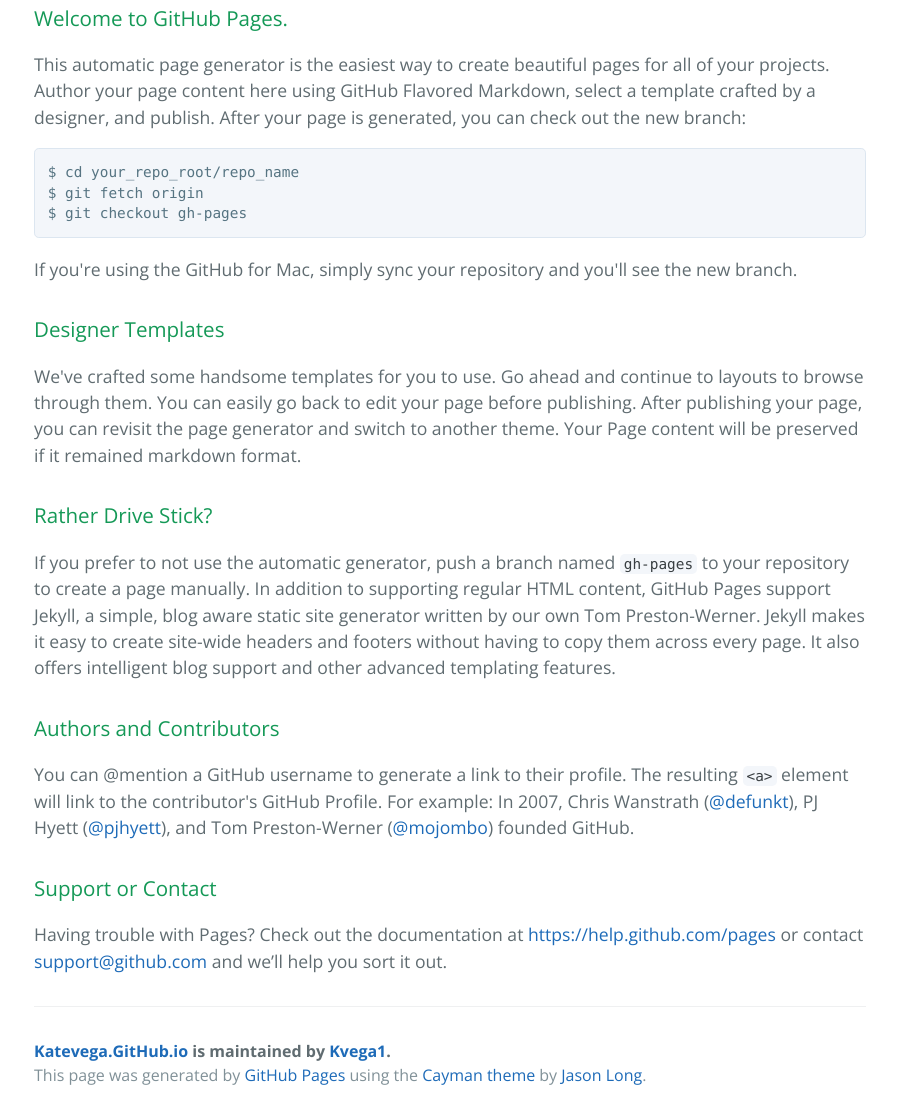
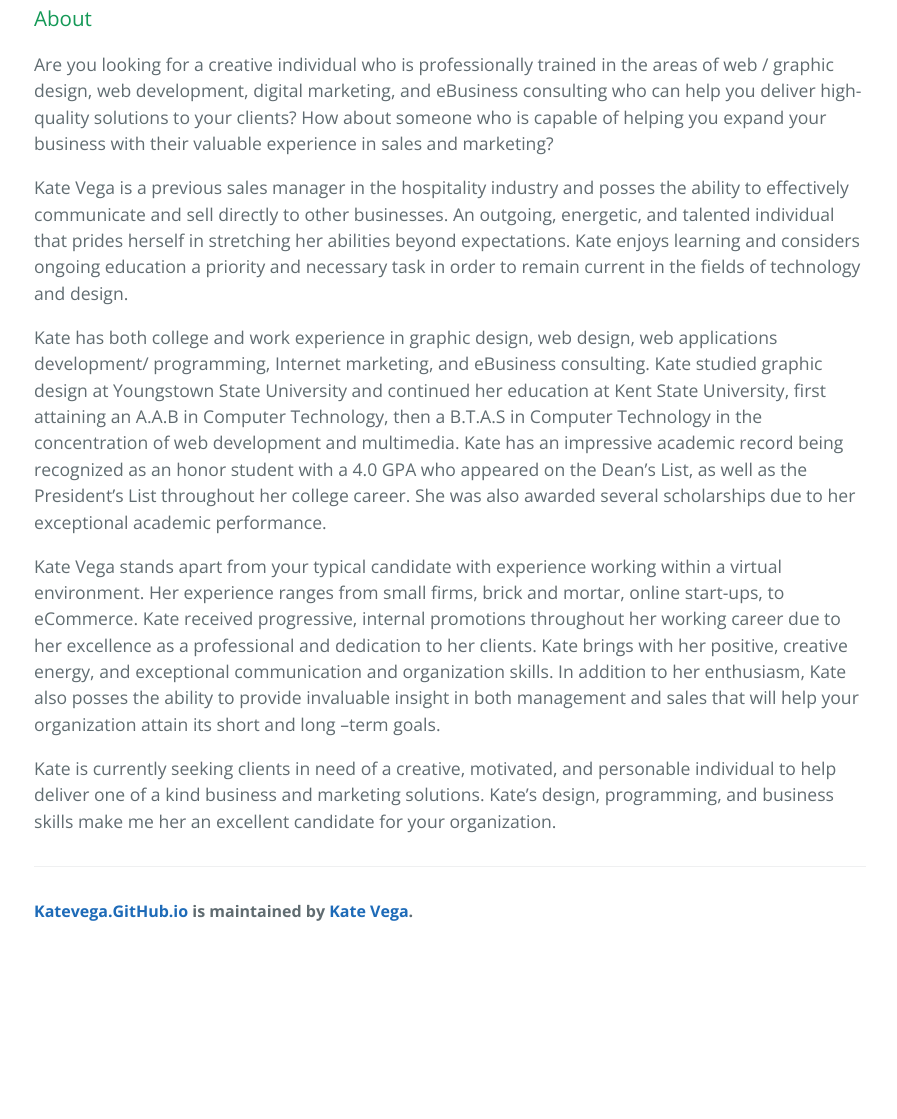
Before and after one commit to Kvega1/katevega.github.io, a plain HTML site: page index.html in a window 1280 px wide. Shown: the part 412-1531 px from the top of the page, without its empty margins (190-1087 px from the left). After the commit the page ends 1367 px from the top, so only its background shows below. Drawn offline with nearby package versions, Linux system fonts and the light colour scheme.

Commit message:
Index.html change body text for Kate Vega
Updated body text "main-content" class from template Index.html 9-28-2016

```diff
--- a/index.html
+++ b/index.html
@@ -11,7 +11,7 @@
   </head>
   <body>
     <section class="page-header">
-      <!-- Added descroptive site title "project name" and subtitle "project-tagline" for Kate Vega - 9-28-2016 -->
+      <!-- Added descriptive site title "project name" and subtitle "project-tagline" for Kate Vega - 9-28-2016 -->
       <h1 class="project-name">Kate Vega on GitHub</h1>
       <h2 class="project-tagline">Graphic, UX, &amp; Web Design / Web Applications Development / Digital Marketing / eBusiness Consulting</h2>
       <a href="https://github.com/Kvega1/katevega.github.io" class="btn">View on GitHub</a>
@@ -19,43 +19,20 @@
       <a href="https://github.com/Kvega1/katevega.github.io/tarball/master" class="btn">Download .tar.gz</a>
     </section>
 
+    <!--Updated body text "main-content" from template Index.html 9-28-2016-->
     <section class="main-content">
-      <h3>
-<a id="welcome-to-github-pages" class="anchor" href="#welcome-to-github-pages" aria-hidden="true"><span aria-hidden="true" class="octicon octicon-link"></span></a>Welcome to GitHub Pages.</h3>
+      <h3>About</h3>
+      <p>Are you looking for a creative individual who is professionally trained in the areas of web / graphic design, web development, digital marketing, and eBusiness consulting who can help you deliver high-quality solutions to your clients? How about someone who is capable of helping you expand your business with their valuable experience in sales and marketing?</p>
+      <p>Kate Vega is a previous sales manager in the hospitality industry and posses the ability to effectively communicate and sell directly to other businesses. An outgoing, energetic, and talented individual that prides herself in stretching her abilities beyond expectations. Kate enjoys learning and considers ongoing education a priority and necessary task in order to remain current in the fields of technology and design.</p>
+      <p>Kate has both college and work experience in graphic design, web design, web applications development/ programming, Internet marketing, and eBusiness consulting. Kate studied graphic design at Youngstown State University and continued her education at Kent State University, first attaining an A.A.B in Computer Technology, then a B.T.A.S in Computer Technology in the concentration of web development and multimedia. Kate has an impressive academic record being recognized as an honor student with a 4.0 GPA who appeared on the Dean’s List, as well as the President’s List throughout her college career. She was also awarded several scholarships due to her exceptional academic performance.</p>
+      <p>Kate Vega stands apart from your typical candidate with experience working within a virtual environment. Her experience ranges from small firms, brick and mortar, online start-ups, to eCommerce. Kate received progressive, internal promotions throughout her working career due to her excellence as a professional and dedication to her clients. Kate brings with her positive, creative energy, and exceptional communication and organization skills. In addition to her enthusiasm, Kate also posses the ability to provide invaluable insight in both management and sales that will help your organization attain its short and long –term goals.</p>
+      <p>Kate is currently seeking clients in need of a creative, motivated, and personable individual to help deliver one of a kind business and marketing solutions. Kate’s design, programming, and business skills make me her an excellent candidate for your organization.</p>
 
-<p>This automatic page generator is the easiest way to create beautiful pages for all of your projects. Author your page content here using GitHub Flavored Markdown, select a template crafted by a designer, and publish. After your page is generated, you can check out the new branch:</p>
-
-<pre><code>$ cd your_repo_root/repo_name
-$ git fetch origin
-$ git checkout gh-pages
-</code></pre>
-
-<p>If you're using the GitHub for Mac, simply sync your repository and you'll see the new branch.</p>
-
-<h3>
-<a id="designer-templates" class="anchor" href="#designer-templates" aria-hidden="true"><span aria-hidden="true" class="octicon octicon-link"></span></a>Designer Templates</h3>
-
-<p>We've crafted some handsome templates for you to use. Go ahead and continue to layouts to browse through them. You can easily go back to edit your page before publishing. After publishing your page, you can revisit the page generator and switch to another theme. Your Page content will be preserved if it remained markdown format.</p>
-
-<h3>
-<a id="rather-drive-stick" class="anchor" href="#rather-drive-stick" aria-hidden="true"><span aria-hidden="true" class="octicon octicon-link"></span></a>Rather Drive Stick?</h3>
-
-<p>If you prefer to not use the automatic generator, push a branch named <code>gh-pages</code> to your repository to create a page manually. In addition to supporting regular HTML content, GitHub Pages support Jekyll, a simple, blog aware static site generator written by our own Tom Preston-Werner. Jekyll makes it easy to create site-wide headers and footers without having to copy them across every page. It also offers intelligent blog support and other advanced templating features.</p>
-
-<h3>
-<a id="authors-and-contributors" class="anchor" href="#authors-and-contributors" aria-hidden="true"><span aria-hidden="true" class="octicon octicon-link"></span></a>Authors and Contributors</h3>
-
-<p>You can @mention a GitHub username to generate a link to their profile. The resulting <code>&lt;a&gt;</code> element will link to the contributor's GitHub Profile. For example: In 2007, Chris Wanstrath (<a href="https://github.com/defunkt" class="user-mention">@defunkt</a>), PJ Hyett (<a href="https://github.com/pjhyett" class="user-mention">@pjhyett</a>), and Tom Preston-Werner (<a href="https://github.com/mojombo" class="user-mention">@mojombo</a>) founded GitHub.</p>
-
-<h3>
-<a id="support-or-contact" class="anchor" href="#support-or-contact" aria-hidden="true"><span aria-hidden="true" class="octicon octicon-link"></span></a>Support or Contact</h3>
-
-<p>Having trouble with Pages? Check out the documentation at <a href="https://help.github.com/pages">https://help.github.com/pages</a> or contact <a href="mailto:support@github.com">support@github.com</a> and we’ll help you sort it out.</p>
 
       <footer class="site-footer">
-        <span class="site-footer-owner"><a href="https://github.com/Kvega1/katevega.github.io">Katevega.GitHub.io</a> is maintained by <a href="https://github.com/Kvega1">Kvega1</a>.</span>
+        <span class="site-footer-owner"><a href="https://github.com/Kvega1/katevega.github.io">Katevega.GitHub.io</a> is maintained by <a href="https://github.com/Kvega1">Kate Vega</a>.</span>
 
-        <span class="site-footer-credits">This page was generated by <a href="https://pages.github.com">GitHub Pages</a> using the <a href="https://github.com/jasonlong/cayman-theme">Cayman theme</a> by <a href="https://twitter.com/jasonlong">Jason Long</a>.</span>
+        <span class="site-footer-credits"></span>
       </footer>
 
     </section>
```
